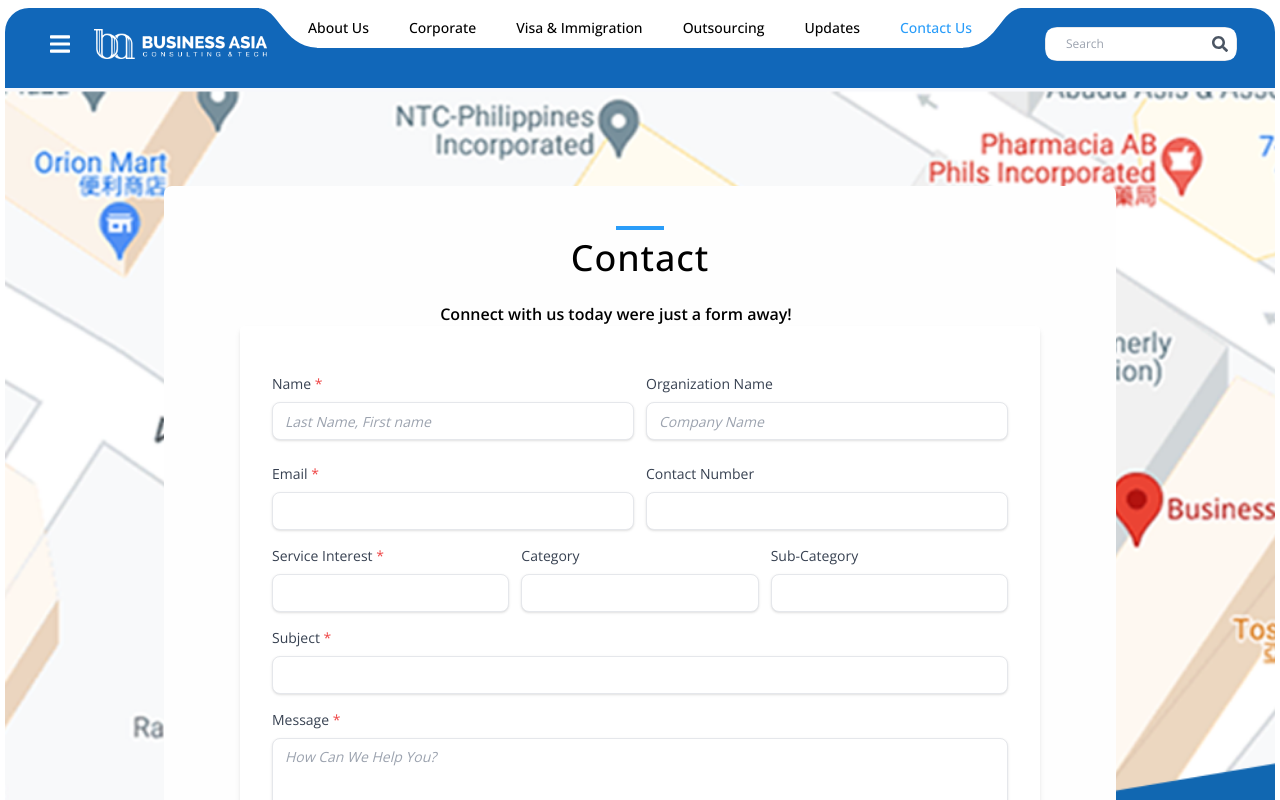
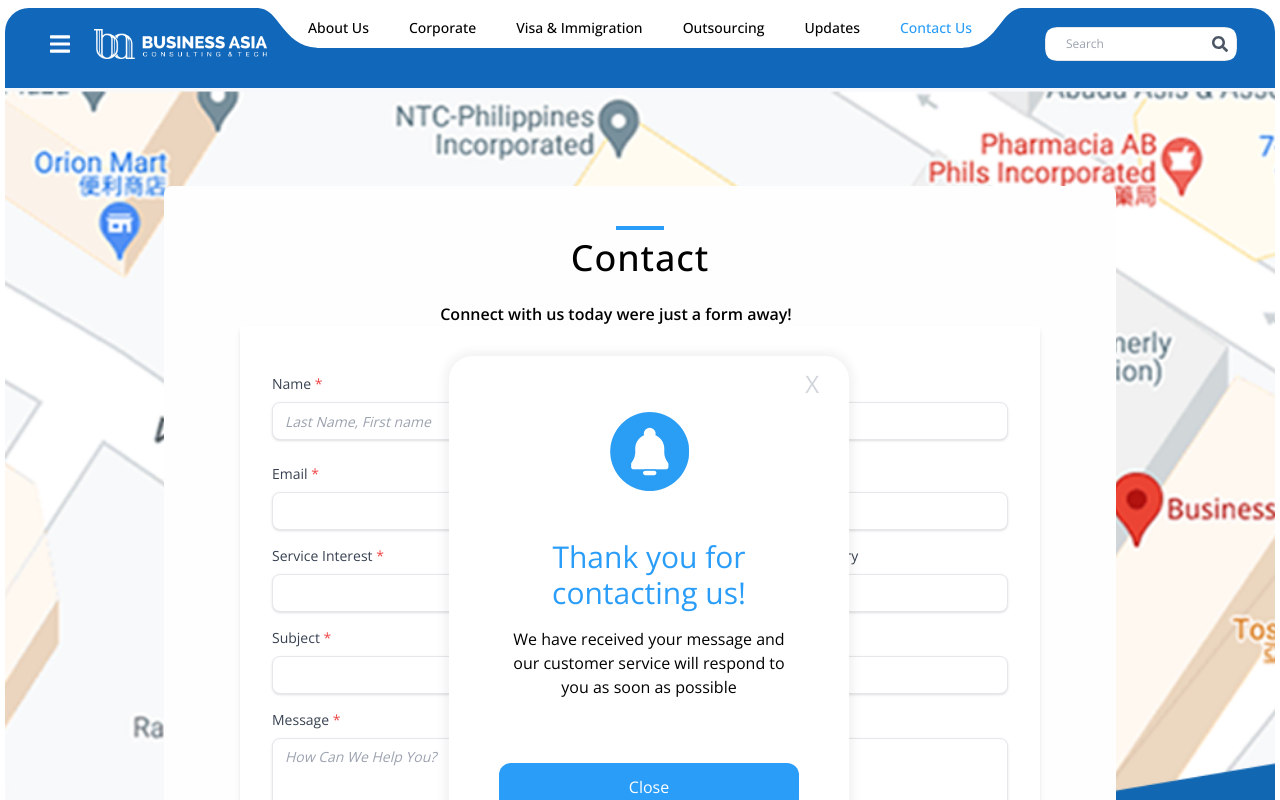
Before and after one commit to normsamorganda/vtime-consulting, a Next.js app: page /Contact in a window 1280 px wide. Shown: the top 800 px of the page. Built offline with nearby package versions, Linux system fonts and the light colour scheme.

Commit message:
pop up message

```diff
--- a/src/assets/ContactUs/index.tsx
+++ b/src/assets/ContactUs/index.tsx
@@ -1,6 +1,8 @@
 import bgMap from "./bgMap.png"
+import notification from "./notification-bell.png"
 
 
 export {
- bgMap
+ bgMap,
+ notification
 }
--- a/src/views/ContactUs/HeroContactUs.tsx
+++ b/src/views/ContactUs/HeroContactUs.tsx
@@ -3,6 +3,7 @@
 import { TitleText } from "@/components/TitleText"
 import { Text } from "@/components/Text"
 import { bgMap } from "@/assets/ContactUs"
+import PopUpMessage from '../PopUpMessage/PopUpMessage'
 
 const HeroContactUs = () => {
 
@@ -18,7 +19,7 @@
         backgroundPosition: '0 -53px'
       }}
       className="w-full bg-no-repeat bg-clip-content bg-cover">
-      <div className="pt-12 w-3/4 mx-auto">
+      <div className="pt-12 w-3/4 mx-auto relative">
         <div className="pt-12 bg-[#fefefe] rounded-lg mt-[50px]">
           <div className="flex justify-center">
           <TitleText
@@ -32,7 +33,7 @@
             className='font-semibold text-base text-center md:pr-12'>
             Connect with us today were just a form away!
           </Text>
-          <div className='md:w-[800px]'>
+          <div className='md:w-[800px] relative'>
           <form className="bg-white shadow-md rounded px-8 pt-12 pb-8 mb-4" onSubmit={submitHandle}>
                 <div className="mb-4 gap-3 md:flex">
                   <div className='mb-2 md:w-2/4'>
@@ -102,6 +103,7 @@
 
               <button type='submit' className='text-[#fefefe] bg-[#2a9df4] w-full py-3 rounded-xl mt-12'>Submit</button>
             </form>
+              <PopUpMessage/>
             </div>
         </section>
         </div>
--- /dev/null
+++ b/src/views/PopUpMessage/PopUpMessage.tsx
@@ -0,0 +1,40 @@
+'use client'
+import React, { useEffect, useState } from 'react'
+import { notification } from '@/assets/ContactUs'
+import Image from 'next/image'
+const PopUpMessage = () => {
+
+    const [close, setClose] = useState(false)
+
+    const closeMessage = () => {
+        setClose(!close)
+    }
+
+    useEffect(() => {
+        setTimeout(() => {
+            setClose(true)
+        },5000)
+
+
+    })
+
+  return (
+    <div className= {close ? 'absolute z-[100] top-[30px] right-[191px]' : 'hidden'}>
+        <div className='w-[400px] shadow-custom text-center bg-white rounded-3xl'>
+            <div className='w-[370px] flex justify-end py-3'>
+                  <span className='text-2xl cursor-pointer text-gray-300' onClick={closeMessage}> X</span>
+            </div>
+            <div className='w-[300px] mx-auto flex flex-col justify-center'>
+                <div className='w-full mb-12'>
+                    <Image src={notification} alt='notif' className='mx-auto'/>
+                </div>
+                <h1 className='text-primary text-3xl'>Thank you for contacting us!</h1>
+                <p className='mb-12 mt-4'>We have received your message and our customer service will respond to you as soon as possible</p>
+                <button className='text-white bg-primary py-3 rounded-xl my-4' onClick={closeMessage}>Close</button>
+            </div>
+        </div>
+    </div>
+  )
+}
+
+export default PopUpMessage
```
Also changed, not shown: src/assets/ContactUs/notification-bell.png (added).
